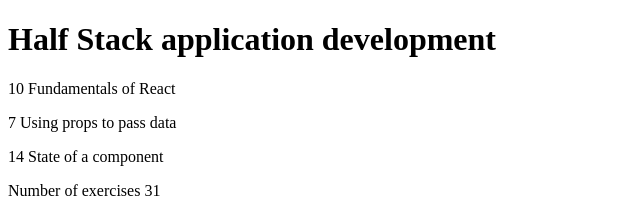
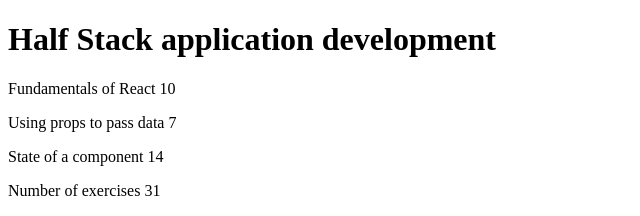
Before and after one commit to hani64/fullstackopen, a React (Create React App) app in the folder part1/courseinfo/: page / in a window 1280 px wide. Shown: the top 216 px of the page, without its empty margins (0-640 px from the left). Built offline with nearby package versions, Linux system fonts and the light colour scheme.

Commit message:
Finished Exercise 1.3

```diff
--- a/part1/courseinfo/src/App.js
+++ b/part1/courseinfo/src/App.js
@@ -10,16 +10,16 @@
 
 const Part = (props) => (
   <>
-    <p>{props.part} {props.exercise} </p>
+    <p>{props.part.name} {props.part.exercises} </p>
   </>
 )
 
 
 const Content = (props) => (
   <>
-    <Part part={props.exercises[0]} exercise={props.exercises[1]} />
-    <Part part={props.exercises[2]} exercise={props.exercises[3]} />
-    <Part part={props.exercises[4]} exercise={props.exercises[5]} />
+    <Part part={props.parts[0]} />
+    <Part part={props.parts[1]} />
+    <Part part={props.parts[2]} />
   </>
 )
 
@@ -33,18 +33,24 @@
 
 const App = () => {
   const course = 'Half Stack application development'
-  const part1 = 'Fundamentals of React'
-  const exercises1 = 10
-  const part2 = 'Using props to pass data'
-  const exercises2 = 7
-  const part3 = 'State of a component'
-  const exercises3 = 14
+  const part1 = {
+    name: 'Fundamentals of React',
+    exercises: 10
+  }
+  const part2 = {
+    name: 'Using props to pass data',
+    exercises: 7
+  }
+  const part3 = {
+    name: 'State of a component',
+    exercises: 14
+  }
 
   return (
     <div>
       <Header course={course} />
-      <Content exercises={[exercises1, part1, exercises2, part2, exercises3, part3]} />
-      <Total exercises={[exercises1, exercises2, exercises3]} />
+      <Content parts={[part1, part2, part3]} />
+      <Total exercises={[part1.exercises, part2.exercises, part3.exercises]} />
     </div>
   )
 }
```
